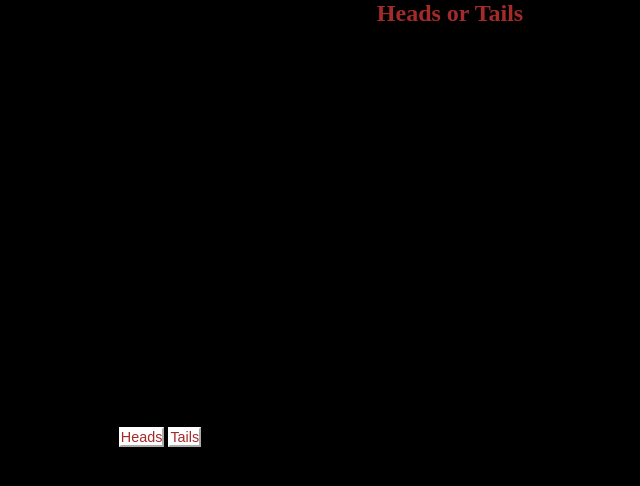
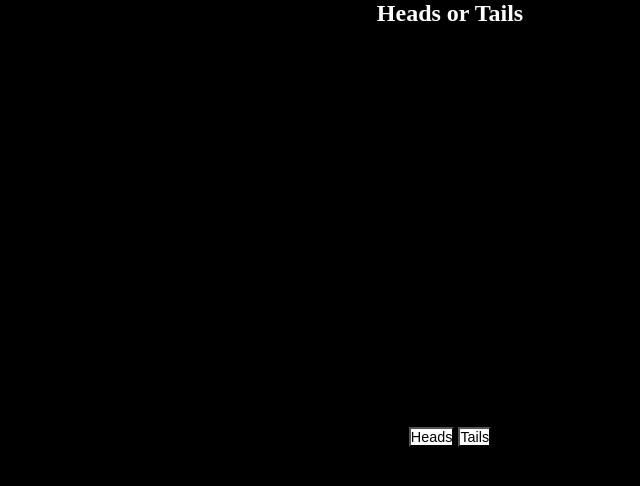
Before and after one commit to Amaldixon/Project2, a plain HTML site: page index.html in a window 1280 px wide. Shown: the whole page, without its empty margins (190-830 px from the left). Drawn offline with Linux system fonts and the light colour scheme.

Commit message:
Update style.css

```diff
--- a/style.css
+++ b/style.css
@@ -9,20 +9,19 @@ h1{
     text-align: center;
     font-family: 'Times New Roman', Times, serif;
     font-size: 1.5rem;
-    color: brown;
+    color: white;
 }
 
 button{
     background-color: white;
-    border-color: white;
-    color: brown;
+    border-color: black;
+    color: black;
     border-inline-color: white 10px;
     font-size: 0.9rem;
 }
 .container{
     text-align: center;
     border: 7px;
-    width: 700px;
     height: 400px;
     padding-top: 400px;
     }
```
